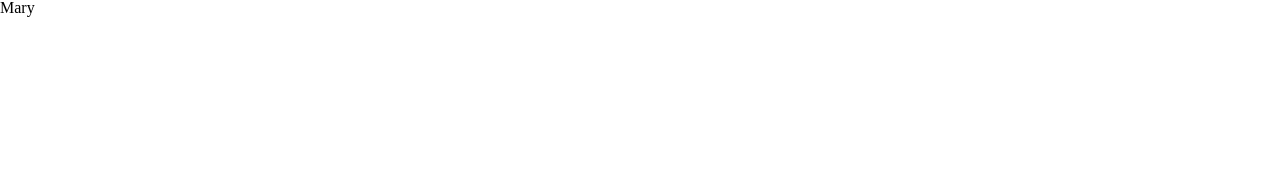
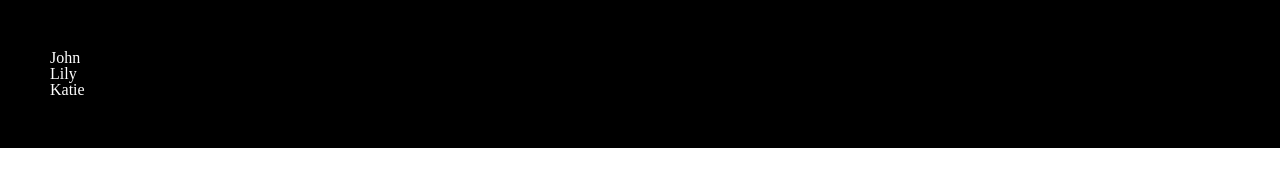
Before and after one commit to shelley816/2024_JavaScript, a website: page class_01/index.html in a window 1280 px wide. Shown: the top 186 px of the page. Drawn offline with Linux system fonts and the light colour scheme.

Commit message:
to learn to use dataset + if + array

```diff
--- a/class_01/index.html
+++ b/class_01/index.html
@@ -7,8 +7,8 @@
     <link rel="stylesheet" href="css/style.css">
 </head>
 <body class="body">
-    <ul class="list">
-        <li data-num="0" data-cat="2">Mary</li>
+    <ul class="list" style="padding: 50px; background: #000; color: #fff;">
+
     </ul>
     <script src="js/all.js"></script>
 </body>
--- a/class_01/js/all.js
+++ b/class_01/js/all.js
@@ -1,8 +1,38 @@
-var list = document.querySelector('.list li');
-function checkData(e){
+var store = [
+    {
+        manager: 'John',
+        year: 8,
+        staffName: ['Mary', 'Bibi', 'Fifi'],
+        productItem: 76
+    },{
+        manager: 'Lily',
+        year: 5,
+        staffName: ['Bobo', 'Karen', 'Shelly'],
+        productItem: 89
+    },{
+        manager: 'Katie',
+        year: 2,
+        staffName: ['Carol', 'Sam', 'Joyce'],
+        productItem: 66
+    }
+];
+
+var list = document.querySelector('.list');
+function updateList(){
+    var storeLen = store.length;
+    var str = '';
+    for (var i = 0; i < storeLen; i++) {
+        str += "<li data-num='"+i+"'>"+store[i].manager+"</li>";
+        list.innerHTML = str;
+    }
+}
+updateList();
+
+function checkList(e){
+    var type = e.target.nodeName;
+    if(type !== 'LI'){return};
     var num = e.target.dataset.num;
-    var cat = e.target.dataset.cat;
-    console.log('編號是：'+num);
-    console.log('養'+cat+'隻貓');
+    console.log(store[num].productItem);
 }
-list.addEventListener('click',checkData,false);
+
+list.addEventListener('click',checkList);
```
